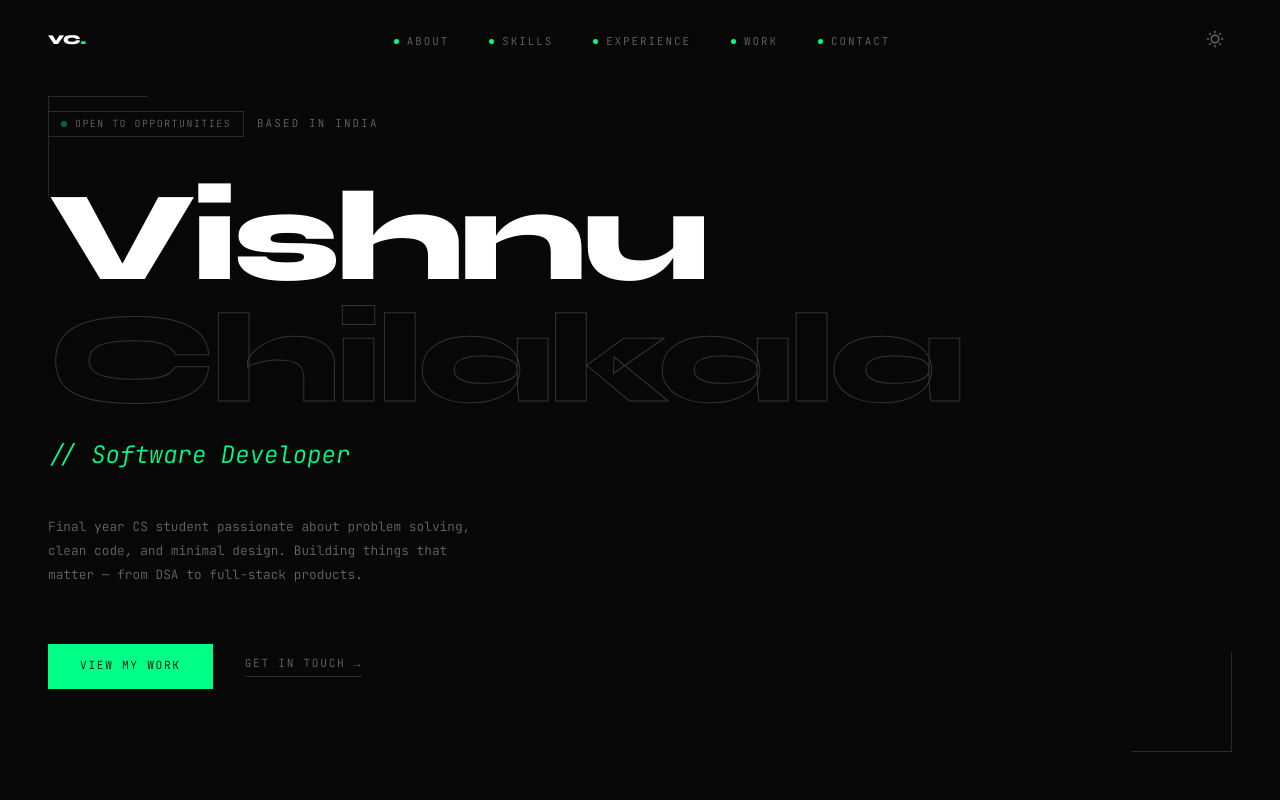
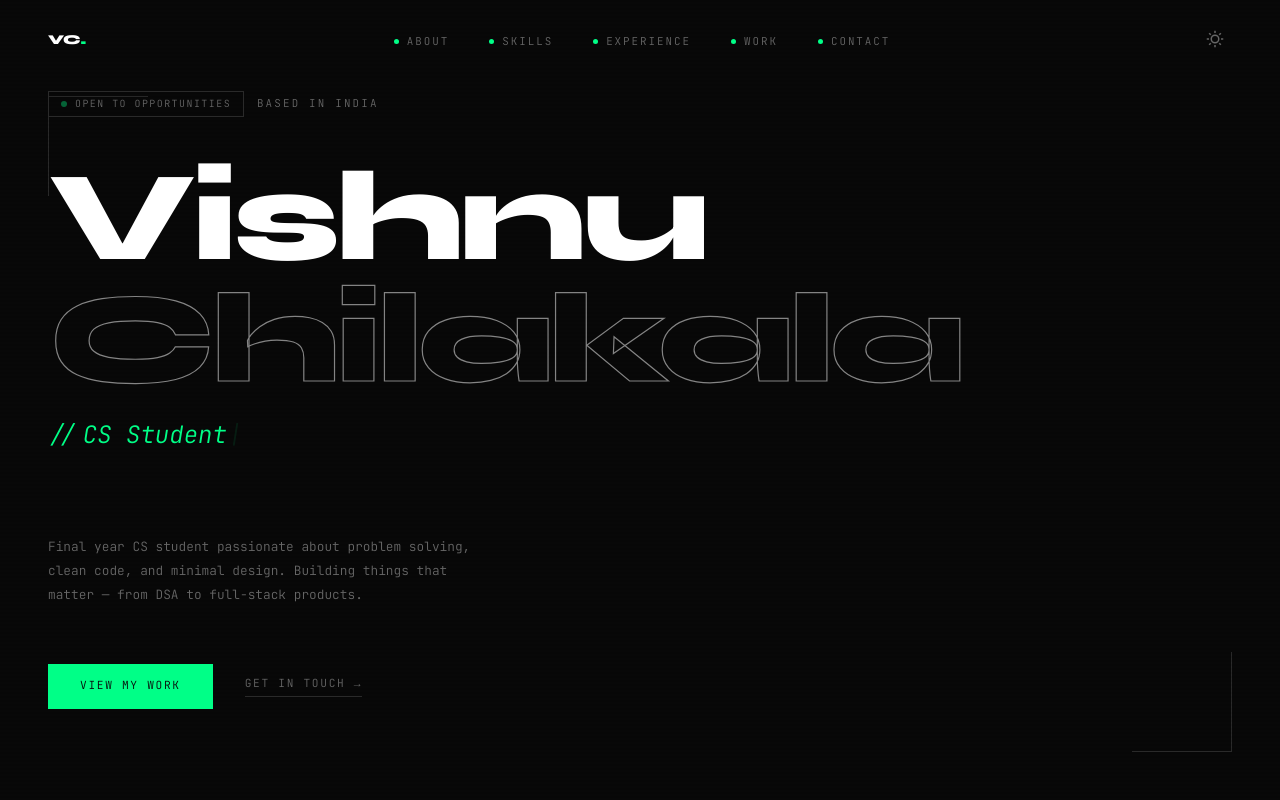
Before and after one commit to Vishnu539/portfolio, a React (Vite) app: page / in a window 1280 px wide. Shown: the top 800 px of the page. Built offline with nearby package versions, Linux system fonts and the light colour scheme.

Commit message:
added custom scrollbar and minor changes to hero section

```diff
--- a/package.json
+++ b/package.json
@@ -12,7 +12,8 @@
   "dependencies": {
     "@emailjs/browser": "^4.4.1",
     "react": "^19.2.0",
-    "react-dom": "^19.2.0"
+    "react-dom": "^19.2.0",
+    "typewriter-effect": "^2.22.0"
   },
   "devDependencies": {
     "@eslint/js": "^9.39.1",
--- a/src/components/Hero.jsx
+++ b/src/components/Hero.jsx
@@ -1,3 +1,5 @@
+import Typewriter from "typewriter-effect";
+
 export default function Hero() {
     return (
         <section id="hero">
@@ -19,7 +21,24 @@ export default function Hero() {
                     <span className="outline">Chilakala</span>
                 </h1>
 
-                <p className="hero-role">// Software Developer</p>
+                <p className="hero-role">
+                    <h2 className="hero-role">
+                        <span>//</span>
+                        <Typewriter
+                            options={{
+                                strings: [
+                                    "Software Developer",
+                                    "CS Student",
+                                    "Problem Solver"
+                                ],
+                                autoStart: true,
+                                loop: true,
+                                delay: 60,
+                                deleteSpeed: 40
+                            }}
+                        />
+                    </h2>
+                </p>
 
                 <p className="hero-bio">
                     Final year CS student passionate about problem solving,
--- a/src/styles/global.css
+++ b/src/styles/global.css
@@ -73,7 +73,7 @@ body.light #cur-ring {
 }
 
 body.light .hero-name .outline {
-    -webkit-text-stroke: 1px rgba(0,0,0,.25);
+    -webkit-text-stroke: 1.2px rgba(0,0,0,.50);
 }
 
 body.light .hero-code {
@@ -100,6 +100,41 @@ body.light .cert-card:hover,
 body.light .exp-card:hover,
 body.light .project-card:hover {
     box-shadow: 0 6px 18px rgba(0,0,0,0.08);
+}
+
+/* ── Custom Scrollbar ── */
+
+/* width */
+::-webkit-scrollbar {
+    width: 10px;
+}
+
+* {
+    scrollbar-width: thin;
+    scrollbar-color: var(--line2) var(--bg2);
+}
+
+/* track */
+::-webkit-scrollbar-track {
+    background: var(--bg2);
+}
+
+/* handle */
+::-webkit-scrollbar-thumb {
+    background: var(--line2);
+    border-radius: 8px;
+    border: 2px solid var(--bg2);
+    transition: background .2s;
+}
+
+/* hover */
+::-webkit-scrollbar-thumb:hover {
+    background: var(--green);
+    transition:
+            background-color .35s ease,
+            color .35s ease,
+            border-color .35s ease,
+            box-shadow .35s ease;
 }
 
 
@@ -609,7 +644,7 @@ nav.scrolled {
     opacity: 0; animation: up .7s .25s forwards;
 }
 .hero-name .outline {
-    -webkit-text-stroke: 1px rgba(255,255,255,.18);
+    -webkit-text-stroke: 1.2px rgba(255,255,255,.50);
     color: transparent;
 }
 .hero-role {
@@ -617,6 +652,10 @@ nav.scrolled {
     color: var(--green); font-weight: 300; font-style: italic;
     margin-bottom: 2.5rem;
     opacity: 0; animation: up .7s .4s forwards;
+    display: flex;
+    align-items: center;
+    gap: 6px;
+    white-space: nowrap;
 }
 .hero-bio {
     font-size: .8rem; color: var(--muted2);
```
Also changed, not shown: 1 other file (tests, documents, lock files or other folders).
